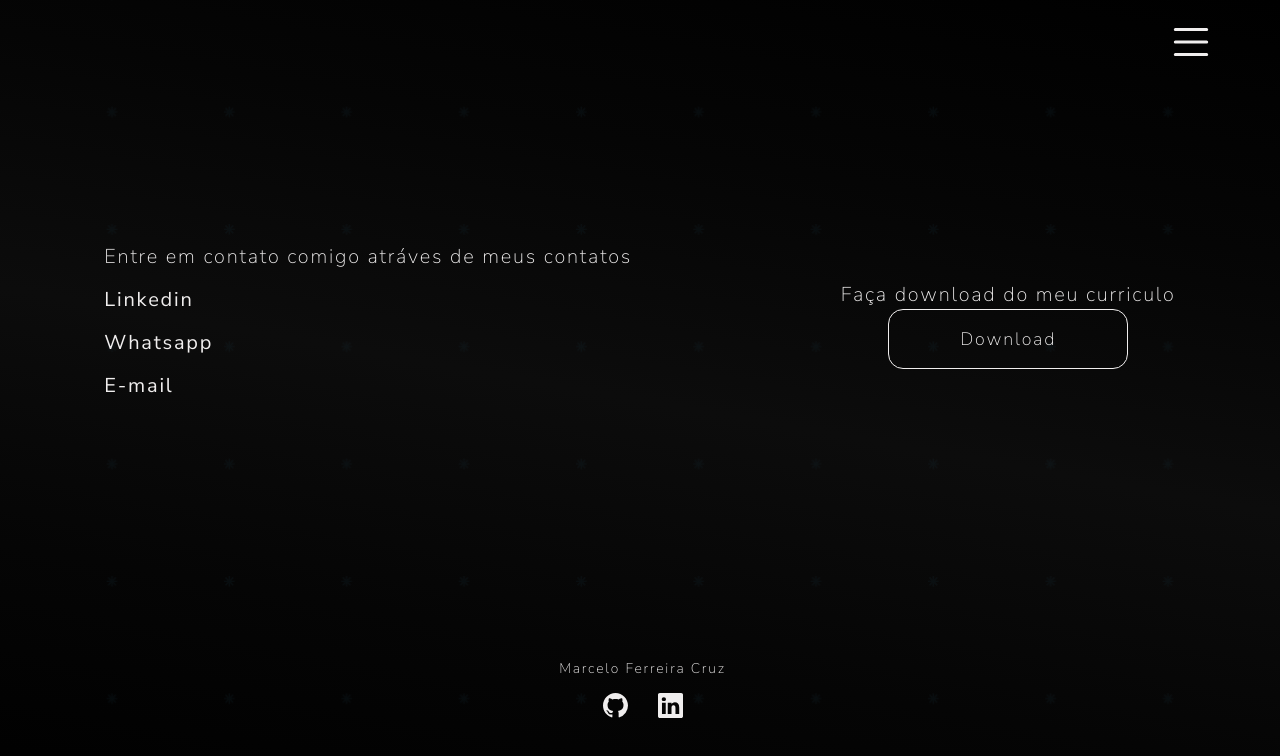
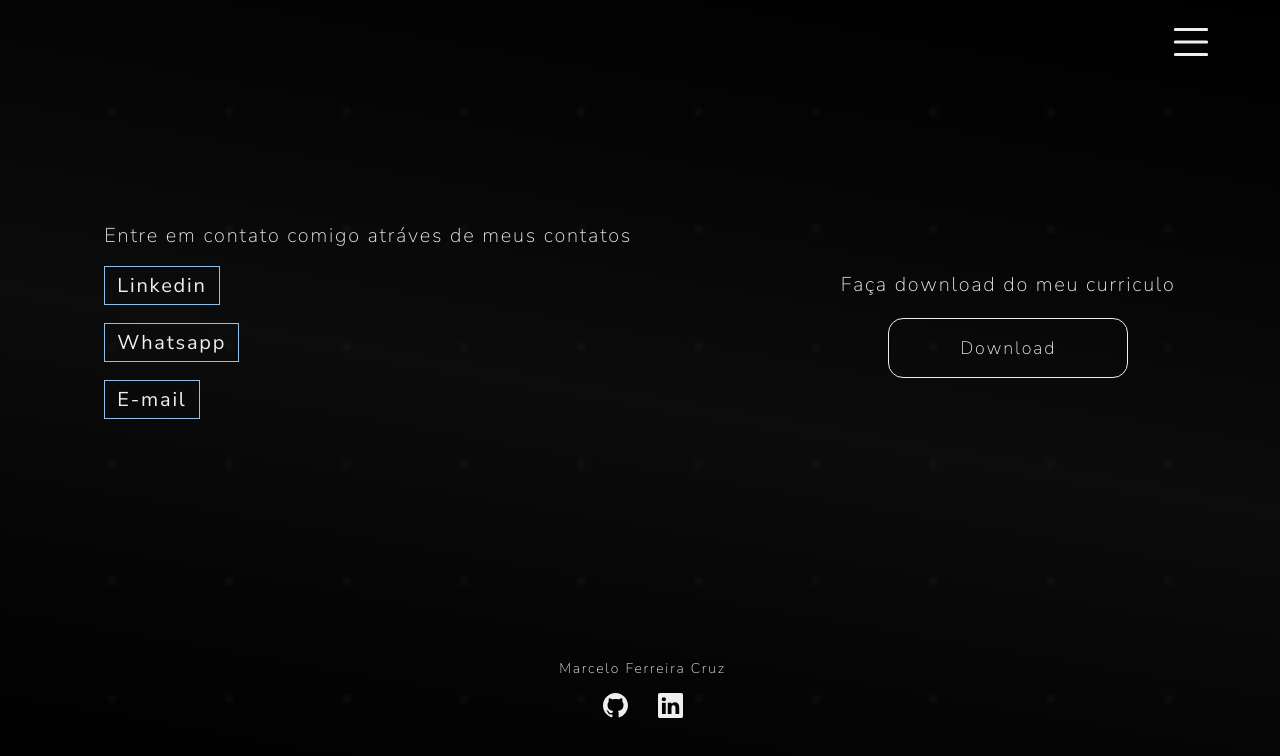
Before and after one commit to MarceloDevCruz/portfolio-reactJs, a React (Vite) app: page /contact in a window 1280 px wide. Shown: the top 756 px of the page. Built offline with nearby package versions, Linux system fonts and the light colour scheme; the HTML template or start-up script is replaced by a standard one.

Commit message:
coding: pagina contacts

```diff
--- a/src/pages/contacts/Contacts.jsx
+++ b/src/pages/contacts/Contacts.jsx
@@ -1,4 +1,4 @@
-import React from 'react';
+import React, { useState } from 'react';
 import { Container, List, Curriculum } from './styled';
 
 const Contacts = () => {
@@ -33,7 +33,12 @@ const Contacts = () => {
 
       <Curriculum>
         <p>Faça download do meu curriculo</p>
-        <button> Download</button>
+        <a
+          href="Currículo Marcelo Ferreira Cruz.pdf"
+          download="Marcelo Ferreira Cruz - Frontend"
+        >
+          <button>Download</button>
+        </a>{' '}
       </Curriculum>
     </Container>
   );
--- a/src/pages/contacts/styled.js
+++ b/src/pages/contacts/styled.js
@@ -5,6 +5,16 @@ export const Container = styled.section`
   align-items: center;
   justify-content: space-around;
   font-size: 2rem;
+
+  @media only screen and (max-width: 1200px) {
+    flex-direction: column;
+    justify-content: center;
+  }
+
+  @media only screen and (max-width: 600px) {
+    font-size: 1.4rem;
+    padding: 5rem;
+  }
 
   button {
     border: 1px solid #f0eeee;
@@ -18,6 +28,31 @@ export const Container = styled.section`
     background-color: transparent;
     cursor: pointer;
     transition: 100ms;
+
+    @media only screen and (max-width: 450px) {
+      height: 4rem;
+      width: 18rem;
+    }
+  }
+
+  p:first-of-type {
+    animation: moveRight 0.5s ease-out;
+  }
+
+  @keyframes moveRight {
+    0% {
+      opacity: 0;
+      transform: translateX(-12rem);
+    }
+
+    80% {
+      transform: translateX(3rem);
+    }
+
+    100% {
+      opacity: 1;
+      transform: translate(0);
+    }
   }
 `;
 
@@ -26,15 +61,44 @@ export const List = styled.div`
   flex-direction: column;
   list-style: none;
   margin-top: 0.8rem;
+  animation: moveRight 0.5s ease-out;
+
+  @media only screen and (max-width: 1200px) {
+    margin-bottom: 2rem;
+  }
 
   li,
   a {
-    margin: 0.8rem 0;
+    margin: 1.5rem 0;
     font-weight: 500;
   }
 
   a {
+    padding: 0.5rem 1.2rem;
     cursor: pointer;
+    border: 1px solid #8fc0eb;
+
+    :hover {
+      border: none;
+      background-color: #8fc0eb;
+      color: black;
+    }
+  }
+
+  @keyframes moveRight {
+    0% {
+      opacity: 0;
+      transform: translateX(-12rem);
+    }
+
+    80% {
+      transform: translateX(3rem);
+    }
+
+    100% {
+      opacity: 1;
+      transform: translate(0);
+    }
   }
 `;
 
@@ -43,4 +107,25 @@ export const Curriculum = styled.div`
   flex-direction: column;
   justify-content: center;
   align-items: center;
+  animation: moveLeft 0.5s ease-out;
+
+  button {
+    margin-top: 2rem;
+  }
+
+  @keyframes moveLeft {
+    0% {
+      opacity: 0;
+      transform: translateX(12rem);
+    }
+
+    80% {
+      transform: translateX(-3rem);
+    }
+
+    100% {
+      opacity: 1;
+      transform: translate(0);
+    }
+  }
 `;
```
Also changed, not shown: 1 other file (tests, documents, lock files or other folders).
